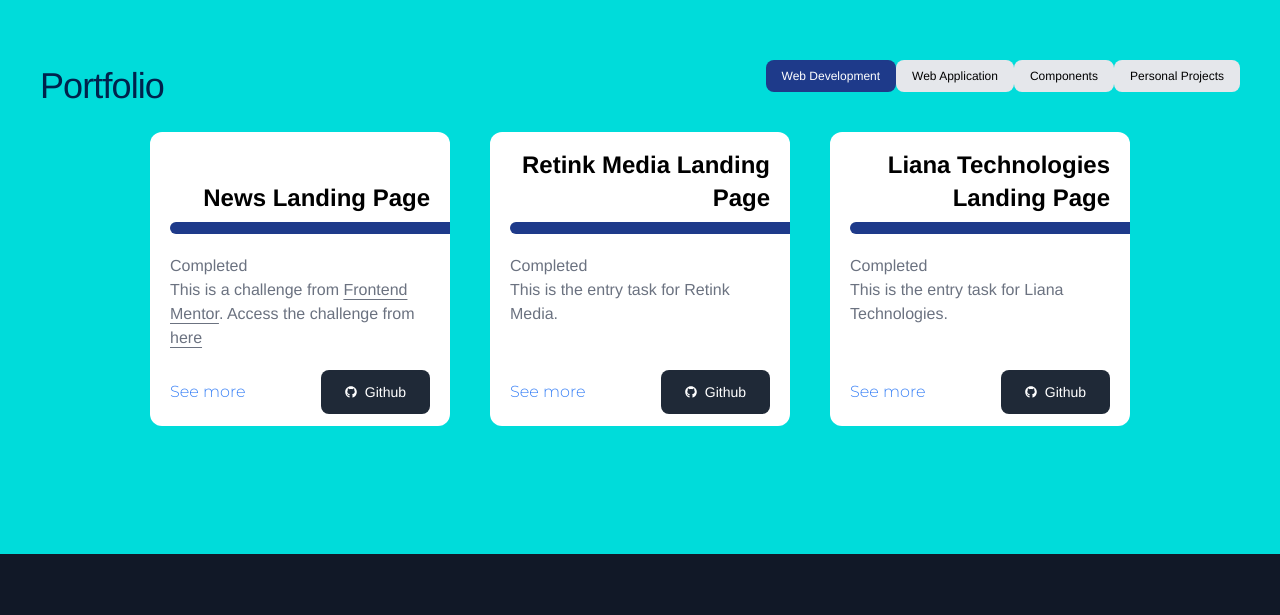
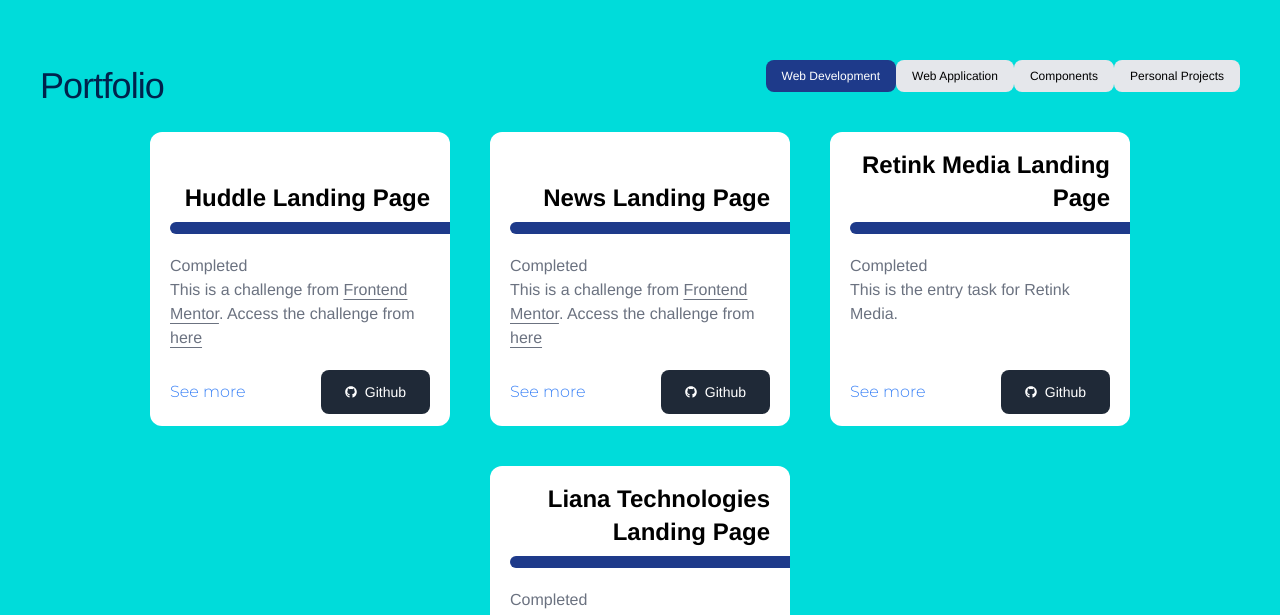
Before and after one commit to chungvuiloong/simple_portfolio, a React (Create React App) app: page / in a window 1280 px wide. Shown: the part 1412-2027 px from the top of the page. Built offline with nearby package versions, Linux system fonts and the light colour scheme.

Commit message:
Added huddle landing page

```diff
--- a/src/pages/Portfolio.tsx
+++ b/src/pages/Portfolio.tsx
@@ -45,6 +45,20 @@
   },
 
   // Web Development Projects
+  {
+    title: 'Huddle Landing Page',
+    description:
+      <>
+        This is a challenge from <a href="https://www.frontendmentor.io/" className='underline underline-offset-4'>Frontend Mentor</a>.
+        Access the challenge from <a href="https://www.frontendmentor.io/challenges/huddle-landing-page-with-a-single-introductory-section-B_2Wvxgi0" className='underline underline-offset-4'>here</a>
+     </>,
+    imageUrl: 'project1.jpg',
+    demoUrl: 'https://mrjays-huddle-landing-page.vercel.app/',
+    githubUrl: 'https://github.com/jeresulovuo/huddle-landing-page',
+    category: 'web',
+    year: 2023,
+    status: 'Completed',
+  },
   {
     title: 'News Landing Page',
     description:
```
